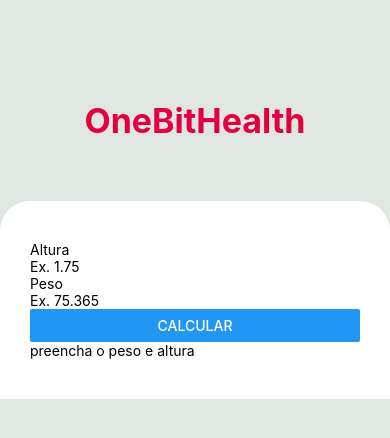
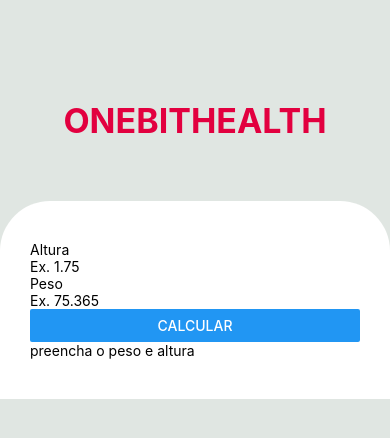
Before and after one commit to HenriqueAMascarin/OneBitHealth, a React Native app: screen / in a window 390 px wide. Shown: the top 438 px of the page. Built offline with nearby package versions, Linux system fonts and the light colour scheme.

Commit message:
header text upper, form border radius

```diff
--- a/src/styles/form.style.ts
+++ b/src/styles/form.style.ts
@@ -5,8 +5,8 @@
         backgroundColor: "white",
         paddingVertical: 40,
         paddingHorizontal: 30,
-        borderTopRightRadius: 30,
-        borderTopLeftRadius: 30,
+        borderTopRightRadius: 50,
+        borderTopLeftRadius: 50,
         height: "100%",
     }
 })
--- a/src/styles/header.style.ts
+++ b/src/styles/header.style.ts
@@ -10,5 +10,6 @@
         fontSize: 34,
         fontWeight: "bold",
         color: "#E2003F",
+        textTransform: "uppercase",
     }
 })
```
